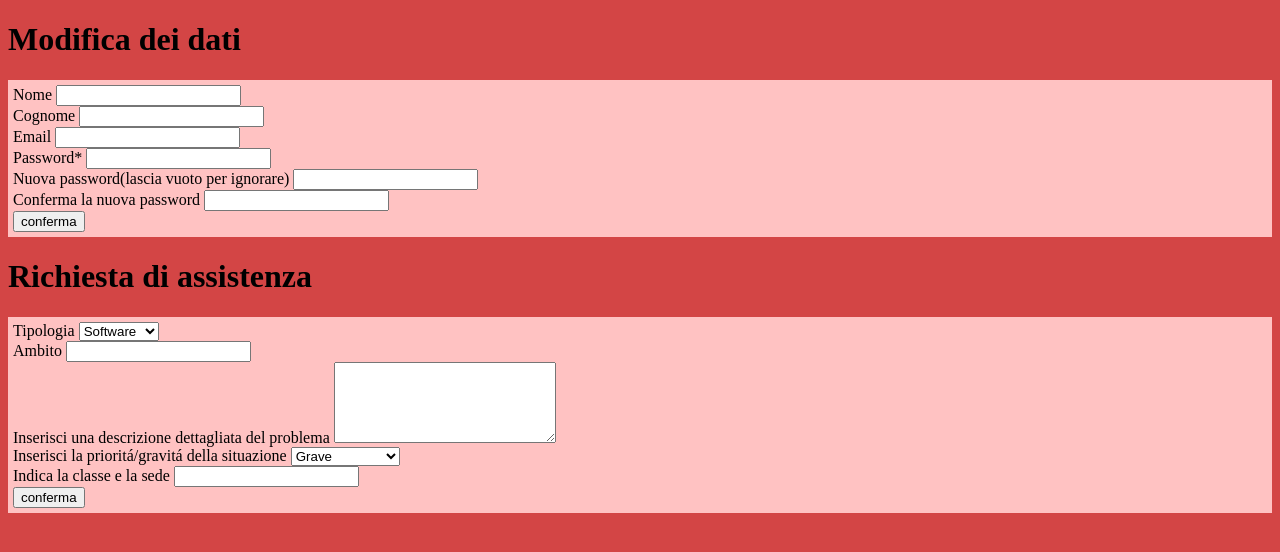
After one commit to petar-miloradovic/picciotti, a PHP site: page /docente.html in a window 1280 px wide. The commit adds this page. Shown: the top 552 px of the page. Run offline with PHP 8.4, Linux system fonts and the light colour scheme.

Commit message:
Add files via upload

```diff
--- /dev/null
+++ b/docente.html
@@ -0,0 +1,72 @@
+
+<?php
+
+session_start();
+
+?>
+<!DOCTYPE html>
+<html lang="it">
+<head>
+
+    <meta charset="UTF-8">
+    <meta http-equiv="X-UA-Compatible" content="IE=edge">
+    <meta name="viewport" content="width=device-width, initial-scale=1.0">
+    <title>Docente - Peanuts School</title>
+    <link rel="stylesheet" href="style.css">
+</head>
+<body>
+    <!--
+        nome
+        cognome
+        email
+        pass1 (required)
+        pass2 (nuova password)
+        pass3 (conferma nuova password)
+    -->
+    <h1>Modifica dei dati</h1>
+    <form action="edit.php" method="POST" class="box">
+        <label for="nome">Nome</label>
+        <input type="text" id="nome" name="nome"> <br>
+        <label for="conome">Cognome</label>
+        <input type="text" id="cognome" name="cognome"> <br>
+        <label for="email">Email</label>
+        <input type="email" id="email" name="email"> <br>
+        <label for="pass1" >Password*</label>
+        <input type="password" id="pass1" name="pass1" required> <br>
+        <label for="pass2">Nuova password(lascia vuoto per ignorare)</label>
+        <input type="password" id="pass2" name="pass2"> <br>
+        <label for="pass3">Conferma la nuova password</label>
+        <input type="password" id="pass3" name="pass3"> <br>
+        <input type="submit" value="conferma"> <br>
+    </form>
+    <!--
+        tipologia 1/2 (software, hardware)
+        ambito
+        descrizione
+        priorita 1-4 (grave, medio, si soppravvive, una virgola)
+        luogo
+    -->
+    <h1>Richiesta di assistenza</h1>
+    <form action="nuova_richiesta.php" method="post" class="box">
+        <label for="tipologia">Tipologia</label>
+        <select name="tipologia">
+            <option value="1">Software</option>
+            <option value="2">Hardware</option>
+        </select> <br>
+        <label for="ambito">Ambito</label>
+        <input type="text" name="ambito"> <br>
+        <label for="descrizione">Inserisci una descrizione dettagliata del problema</label>
+        <textarea name="descrizione" rows="5" cols="25" required></textarea> <br>
+        <label for="text">Inserisci la prioritá/gravitá della situazione</label>
+        <select name="priorita">
+            <option value="1">Grave</option>
+            <option value="2">Medio</option>
+            <option value="3">Si soppravvive</option>
+            <option value="4">Una virgola</option>
+        </select> <br>
+        <label for="luogo">Indica la classe e la sede</label>
+        <input type="text" name="luogo" required> <br>
+        <input type="submit" value="conferma"> <br>
+    </form>
+</body>
+</html>
--- a/edit.php
+++ b/edit.php
@@ -1,7 +1,5 @@
 <?php
-/**
- * scritto da petar miloradovic
- */
+
 
 $servername = "localhost";
 $username = "root";
--- a/nuova_richiesta.php
+++ b/nuova_richiesta.php
@@ -1,7 +1,4 @@
 <?php
-/**
- * scritto da petar miloradovic
- */
 session_start();
 
 $servername = "localhost";
```
